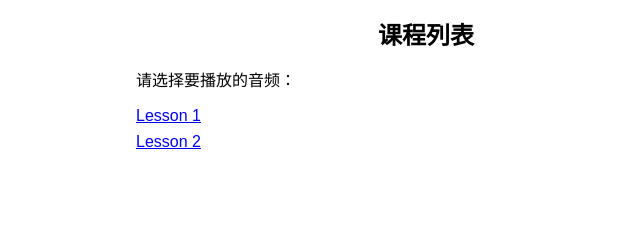
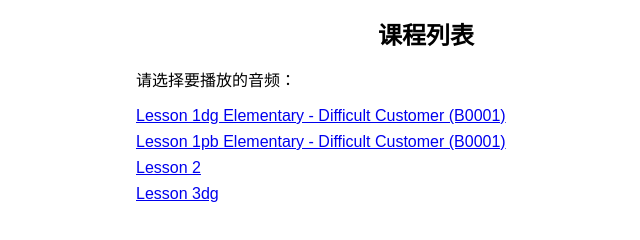
Before and after one commit to archertao78/englishread2.0, a plain HTML site: page index1.html in a window 1280 px wide. Shown: the whole page, without its empty margins (214-854 px from the left). Drawn offline with Linux system fonts and the light colour scheme.

Commit message:
add lesson001

```diff
--- a/index1.html
+++ b/index1.html
@@ -14,8 +14,14 @@
   <ul>
     <!-- Lesson 1，跳转时把路径传给 player.html -->
     <li>
-      <a href="player.html?audio=audio/lesson1.mp3&srt=subtitle/lesson1.srt">
-        Lesson 1
+      <a href="player.html?audio=audio/lesson1dg.mp3&srt=subtitle/lesson1dg.srt">
+        Lesson 1dg Elementary - Difficult Customer (B0001)
+      </a>
+    </li>
+
+    <li>
+      <a href="player.html?audio=audio/lesson1pb.mp3&srt=subtitle/lesson1pb.srt">
+        Lesson 1pb Elementary - Difficult Customer (B0001)
       </a>
     </li>
 
@@ -23,6 +29,11 @@
     <li>
       <a href="player.html?audio=./audio/lesson2.mp3&srt=subtitle/lesson2.srt">
         Lesson 2
+      </a>
+    </li>
+    <li>
+      <a href="player.html?audio=./audio/lesson3dg.mp3&srt=subtitle/lesson3dg.srt">
+        Lesson 3dg
       </a>
     </li>
 
```
Also changed, not shown: player.html (+14 -1 lines), style.css (indentation only), 8 other files.
